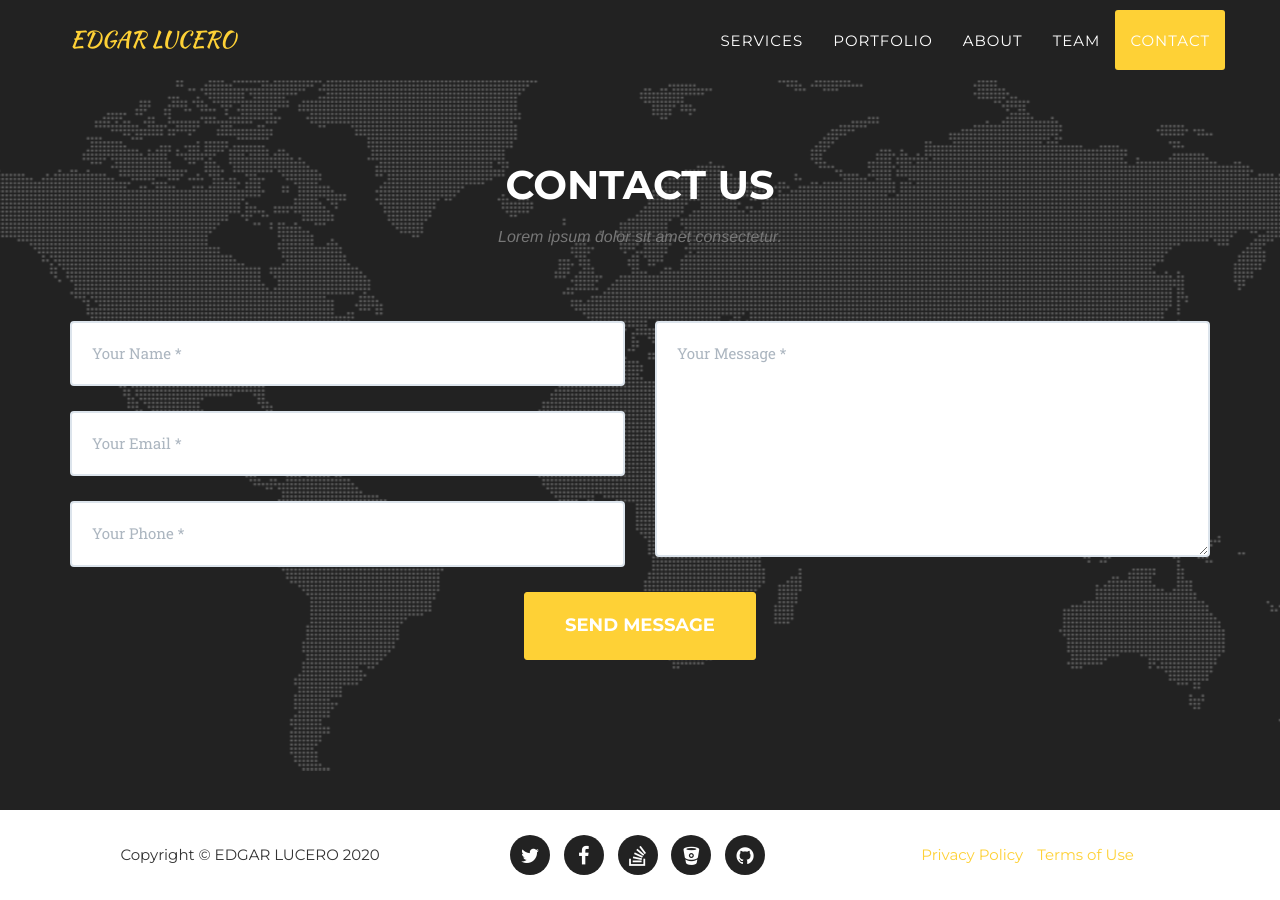
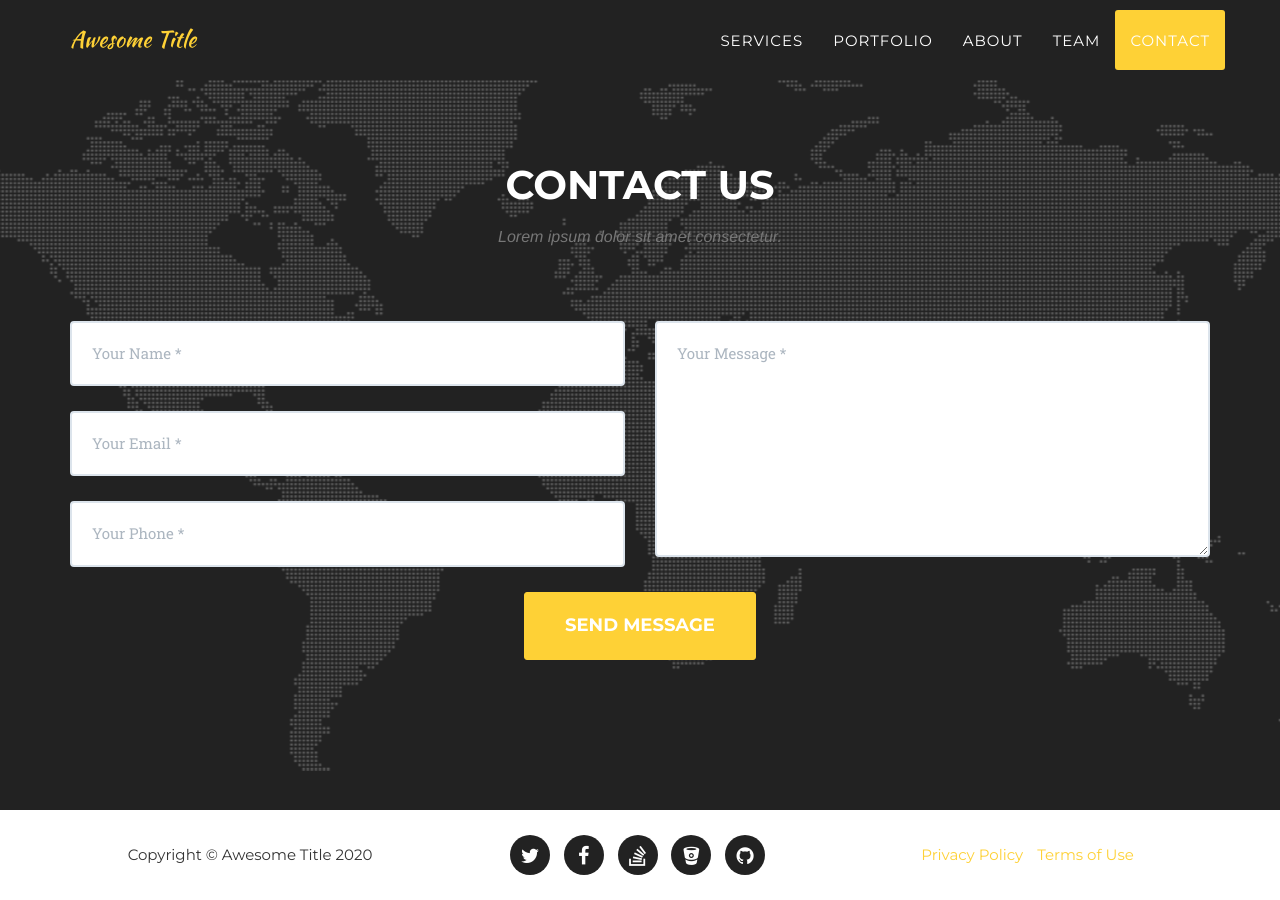
Before and after one commit to edgarluceroec/edgarluceroec.github.io, a Jekyll site: the page built from index.html, in a window 1280 px wide and 900 px high, scrolled down 5636 px. Built offline with Jekyll 4.4.1, drawn with Linux system fonts in a browser that asks for light colours; some web fonts are replaced.

Commit message:
actualizacion

```diff
--- a/_config.yml
+++ b/_config.yml
@@ -2,8 +2,8 @@ url: https://y7kim.github.io
 baseurl: /agency-jekyll-theme/
 
 # Site settings
-title: EDGAR LUCERO
-email: edgarlucero.ec@domain.com
+title: Awesome Title
+email: your-email@domain.com
 description: "Write an awesome description for your new site here. You can edit this line in _config.yml. It will appear in your document head meta (for Google search results) and in your feed.xml site description."
 
 
```
